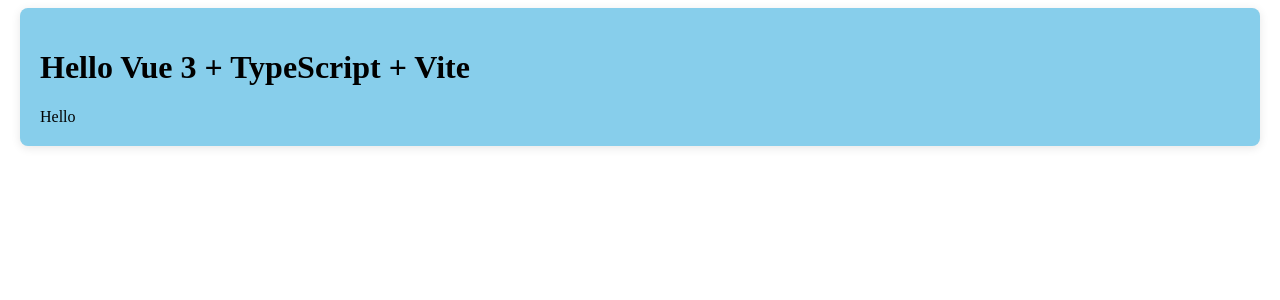
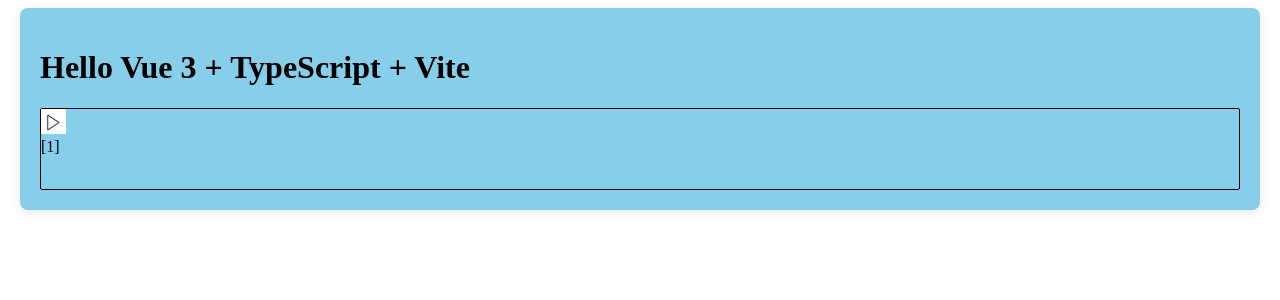
Before and after one commit to Jaleef/sqlnotebook, a Vue app: page / in a window 1280 px wide. Shown: the top 300 px of the page. Built offline with nearby package versions, Linux system fonts and the light colour scheme.

Commit message:
完成了侧边栏的样式, 添加了success的图标

```diff
--- a/src/App.vue
+++ b/src/App.vue
@@ -6,7 +6,6 @@
 </template>
 
 <script lang="ts" setup>
-  import { ref } from 'vue'
   import CodeBox from './components/CodeBox.vue'
 
 </script>
--- a/src/components/CodeBox.vue
+++ b/src/components/CodeBox.vue
@@ -1,10 +1,26 @@
 <template>
-    <div>
-        Hello
+    <div class="outer">
+        <!-- 下边是侧边栏的代码, 包括一个运行图标和运行顺序 -->
+        <div class="sidebar">
+            <div>
+                <img v-if="!isRunning" src="../../public/run.png" alt="">
+                <img v-else src="../../public/running.png" alt="">
+
+                <div>[{{ order }}]</div>
+            </div>
+        </div>
+
+        <!--  -->
+        <div class="">
+
+        </div>
     </div>
 </template>
 
 <script lang="ts" setup>
+    import { ref } from 'vue';
+    let order = ref(1);
+    let isRunning = ref(false);
 
 </script>
 
@@ -15,5 +31,20 @@
 </script>
 
 <style scoped>
+    .outer {
+        display: flex;
+        flex-direction: row;
+
+        border: 1px solid black;
+        border-radius: 2px;
+
+        height: 80px;
+    }
+
+    .sidebar {
+        display: flex;
+        flex-direction: column;
+        justify-content: space-between;
+    }
 
 </style>
```
Also changed, not shown: public/success.png (added), 1 other file (tests, documents, lock files or other folders).
